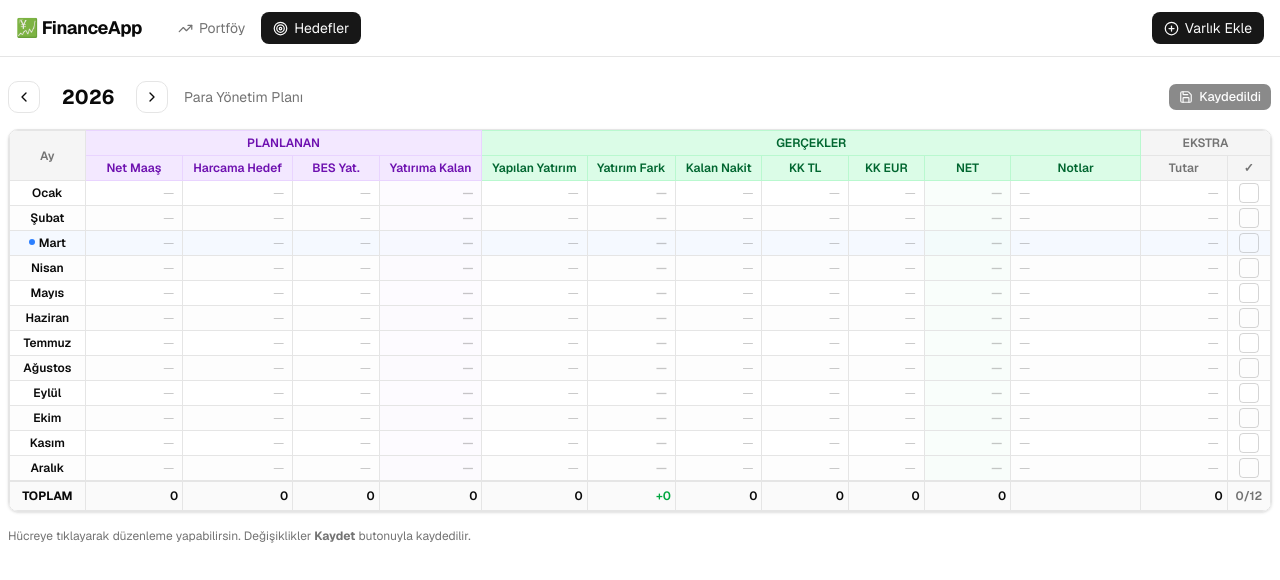
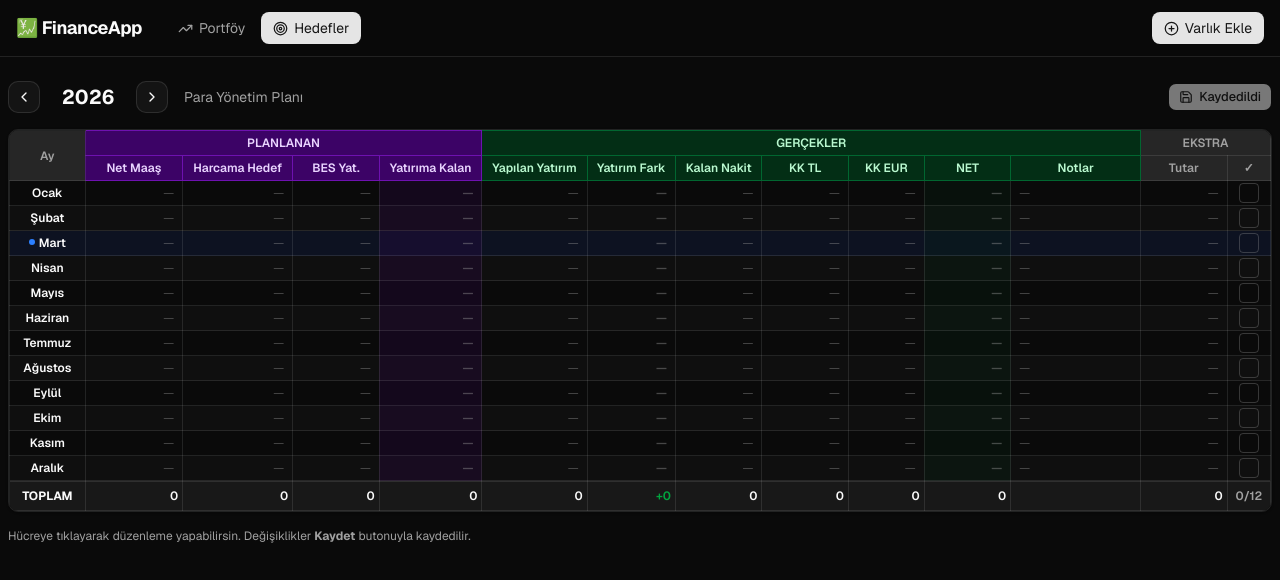
Before and after one commit to evciltayfun-hub/financeapp, a Next.js app: page /goals in a window 1280 px wide. Shown: the top 580 px of the page. Built offline with nearby package versions, Linux system fonts and the light colour scheme; no server answers; the database is empty.

Commit message:
Enable dark mode by default
Co-Authored-By: Claude Sonnet 4.6 <noreply@anthropic.com>

```diff
--- a/src/app/layout.tsx
+++ b/src/app/layout.tsx
@@ -13,7 +13,7 @@ export const metadata: Metadata = {
 
 export default function RootLayout({ children }: { children: React.ReactNode }) {
   return (
-    <html lang="tr" suppressHydrationWarning>
+    <html lang="tr" className="dark" suppressHydrationWarning>
       <body className={`${geist.className} bg-background text-foreground antialiased`}>
         <Navbar />
         <main className="min-h-screen">{children}</main>
```
